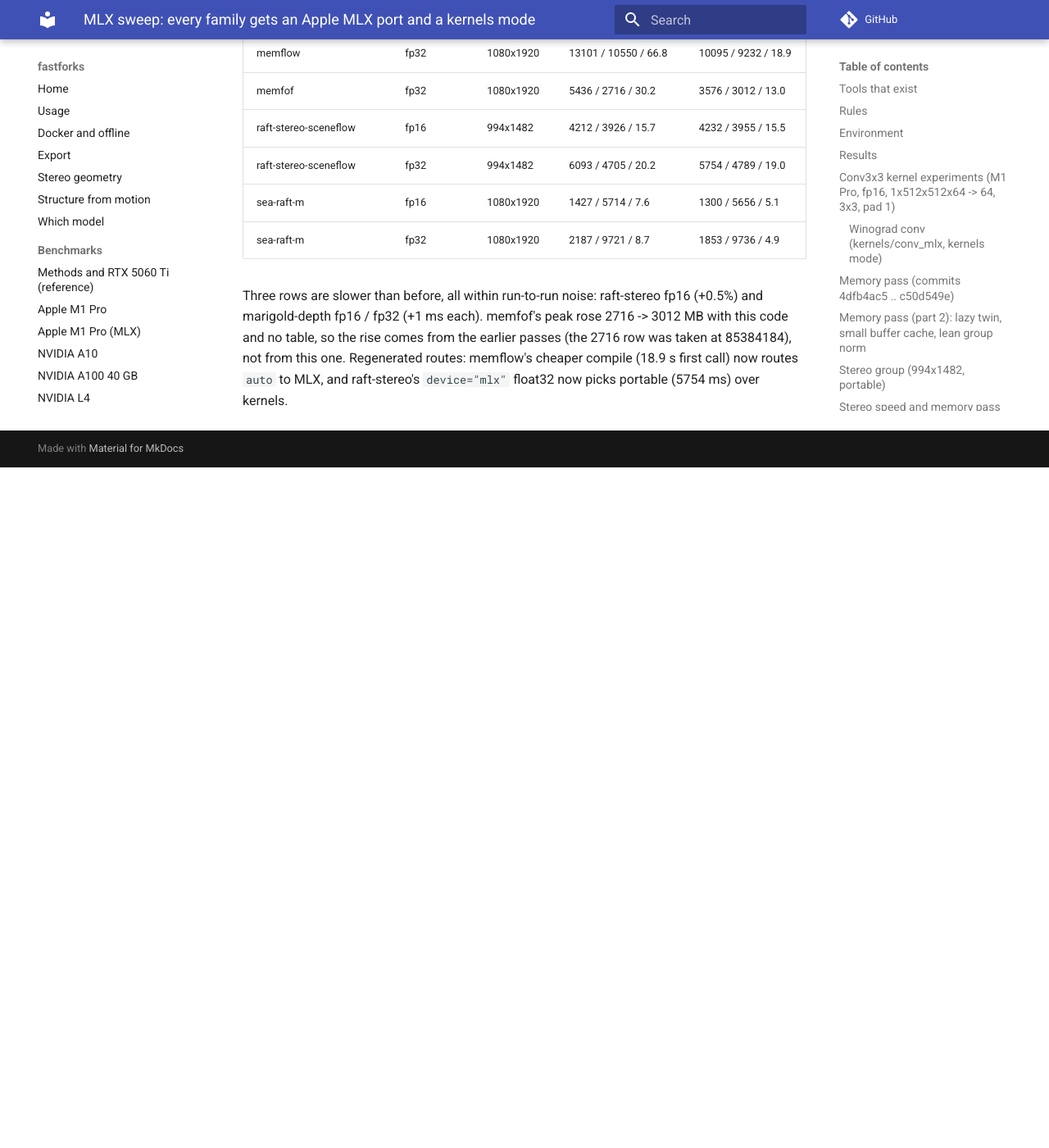
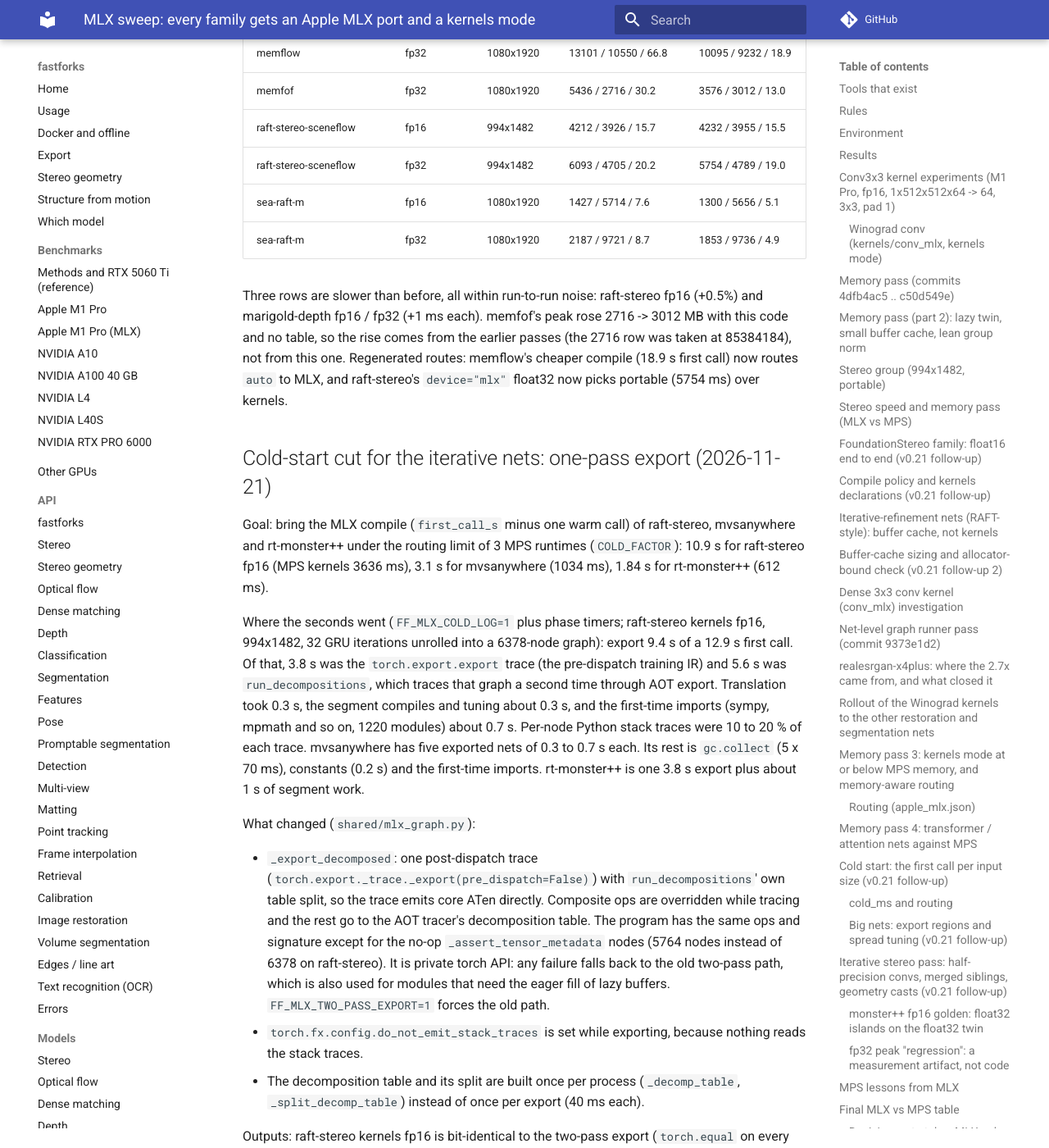
Before and after one commit to kleinicke/fastforks, an MkDocs documentation site: the page built from docs/plans/mlx-sweep.md, in a window 1280 px wide and 1400 px high, scrolled down 94419 px. Shown: the whole window at 82% size. Built offline with MkDocs 1.6.1 and Material for MkDocs 9.7.7, drawn with Linux system fonts in a browser that asks for light colours; comment, search, counter and statistics services are not loaded; before the commit the page ends 94989 px from its top, so only the background shows below that; some of the changed text lies outside the part shown.

Commit message:
MLX export: one post-dispatch trace instead of export + run_decompositions (raft-stereo compile 11.2 -> 5.2 s, auto now MLX)
The decomposition table split is built once per process and node stack traces are off while exporting. The
two-pass path stays as a fallback (FF_MLX_TWO_PASS_EXPORT=1). The raft-stereo, mvsanywhere and rt-monster++
rows were re-measured and the routes regenerated.

Co-Authored-By: Claude Opus 5.5 <noreply@anthropic.com>

```diff
--- a/docs/plans/mlx-sweep.md
+++ b/docs/plans/mlx-sweep.md
@@ -1619,3 +1619,73 @@ fp32 (+1 ms each). memfof's peak rose 2716 -> 3012 MB with this code and no tabl
 passes (the 2716 row was taken at 85384184), not from this one. Regenerated routes: memflow's cheaper compile (18.9 s
 first call) now routes `auto` to MLX, and raft-stereo's `device="mlx"` float32 now picks portable (5754 ms) over
 kernels.
+
+## Cold-start cut for the iterative nets: one-pass export (2026-11-21)
+
+Goal: bring the MLX compile (`first_call_s` minus one warm call) of raft-stereo, mvsanywhere and rt-monster++ under
+the routing limit of 3 MPS runtimes (`COLD_FACTOR`): 10.9 s for raft-stereo fp16 (MPS kernels 3636 ms), 3.1 s for
+mvsanywhere (1034 ms), 1.84 s for rt-monster++ (612 ms).
+
+Where the seconds went (`FF_MLX_COLD_LOG=1` plus phase timers; raft-stereo kernels fp16, 994x1482, 32 GRU iterations
+unrolled into a 6378-node graph): export 9.4 s of a 12.9 s first call. Of that, 3.8 s was the `torch.export.export`
+trace (the pre-dispatch training IR) and 5.6 s was `run_decompositions`, which traces that graph a second time through
+AOT export. Translation took 0.3 s, the segment compiles and tuning about 0.3 s, and the first-time imports (sympy,
+mpmath and so on, 1220 modules) about 0.7 s. Per-node Python stack traces were 10 to 20 % of each trace. mvsanywhere
+has five exported nets of 0.3 to 0.7 s each. Its rest is `gc.collect` (5 x 70 ms), constants (0.2 s) and the
+first-time imports. rt-monster++ is one 3.8 s export plus about 1 s of segment work.
+
+What changed (`shared/mlx_graph.py`):
+
+- `_export_decomposed`: one post-dispatch trace (`torch.export._trace._export(pre_dispatch=False)`) with
+  `run_decompositions`' own table split, so the trace emits core ATen directly. Composite ops are overridden while
+  tracing and the rest go to the AOT tracer's decomposition table. The program has the same ops and signature except
+  for the no-op `_assert_tensor_metadata` nodes (5764 nodes instead of 6378 on raft-stereo). It is private torch API:
+  any failure falls back to the old two-pass path, which is also used for modules that need the eager fill of lazy
+  buffers. `FF_MLX_TWO_PASS_EXPORT=1` forces the old path.
+- `torch.fx.config.do_not_emit_stack_traces` is set while exporting, because nothing reads the stack traces.
+- The decomposition table and its split are built once per process (`_decomp_table`, `_split_decomp_table`) instead
+  of once per export (40 ms each).
+
+Outputs: raft-stereo kernels fp16 is bit-identical to the two-pass export (`torch.equal` on every leaf, with and
+without the plan cache). Goldens pass for raft-stereo-sceneflow, mvsanywhere, rt-monster++, igev-stereo-sceneflow,
+sea-raft-m-kitti, raft-small, nafnet-gopro and wd-vit-tagger-v3, along with `tests/test_mlx_plan_cache.py`.
+
+Survey rows (ms / peak MB / first call s, so compile = first minus ms):
+
+| ref | mode dtype | before | after | compile before -> after | limit |
+|---|---|---|---|---|---|
+| raft-stereo-sceneflow | kernels fp16 | 2986 / 4650 / 14.2 | 2798 / 4613 / 8.0 | 11.2 -> 5.2 s | 10.9 s |
+| raft-stereo-sceneflow | portable fp16 | 4232 / 3955 / 15.5 | 4219 / 3863 / 10.5 | 11.3 -> 6.3 s | (slower than MPS) |
+| raft-stereo-sceneflow | portable fp32 | 5754 / 4789 / 19.0 | 6216 / 4653 / 13.9 | 13.3 -> 7.7 s | (slower than MPS) |
+| raft-stereo-sceneflow | kernels fp32 | 5818 / 5590 / 32.0 | 4662 / 5837 / 11.7 | 26.2 -> 7.0 s | (slower than MPS) |
+| mvsanywhere | portable fp16 | 506 / 1425 / 7.4 | 470 / 1471 / 5.0 | 6.9 -> 4.6 s | 3.1 s |
+| mvsanywhere | portable fp32 | 635 / 2119 / 7.4 | 616 / 2133 / 5.1 | 6.8 -> 4.5 s | 3.2 s |
+| rt-monster++ | kernels fp16 | 622 / 2046 / 13.1 | 574 / 1979 / 9.1 | 12.4 -> 8.5 s | 1.84 s |
+| rt-monster++ | portable fp16 | 713 / 2006 / 13.4 | 672 / 1910 / 9.5 | 12.7 -> 8.9 s | 1.84 s |
+| rt-monster++ | portable fp32 | 1025 / 2394 / 16.1 | 950 / 2286 / 10.5 | 15.1 -> 9.5 s | 1.85 s |
+| rt-monster++ | kernels fp32 | 1020 / 2503 / 14.4 | 934 / 2407 / 9.4 | 13.3 -> 8.4 s | 1.85 s |
+
+Regenerated routes: raft-stereo-sceneflow now routes `auto` to MLX kernels fp16 (0.77x the MPS runtime, with less
+memory than MPS and a compile of 5.2 s against 10.9 s). Its `device="mlx"` float32 now picks kernels (4662 ms). Neither
+mvsanywhere nor rt-monster++ flips.
+
+The survey's first call is noisy for one reason that has nothing to do with this code: the Metal shader cache. The
+first process that runs a kernel set compiles its Metal sources, and later processes find them in the OS cache.
+rt-monster++ portable fp16 took 12.8 s on its first probe and 5.0 s on the next. The survey worker re-run directly gave
+kernels fp16 a 5.6 s first call against the 9.1 s survey row. mvsanywhere fp32's first survey run gave 9.7 s; the
+re-run recorded above gave 5.1 s. The rows above are what the survey measured (one shader-cold run each for raft-stereo
+and rt-monster++). The probe numbers with a warm shader cache are lower still: raft kernels fp16 4.9 s, mvsanywhere fp16
+3.5 to 4.1 s, rt-monster++ 4.3 to 5.0 s.
+
+Plan cache (`FASTFORKS_MLX_PLAN_CACHE`), measured separately with a warm shader cache:
+
+- raft-stereo kernels fp16: compile 4.9 s with no cache, 9.5 s on a miss (`torch.export.save` of the 5.8k-node
+  program) and 4.7 s on a hit. With the one-pass export, loading the program costs about as much as tracing it, so the
+  cache no longer pays on this net.
+- mvsanywhere fp16: 5.4 s with no cache (a noisy run; 4.1 s earlier), 5.5 s on a miss and 2.9 s on a hit. A hit is
+  under its 3.1 s limit, but the routing rule measures a cold process.
+
+What is left: rt-monster++'s export alone (3.8 s) is twice its 1.84 s budget, so only a stored program, a much cheaper
+trace (exporting the GRU body once instead of unrolled) or `Model.warmup` can route it. mvsanywhere needs another
+1 to 1.5 s: its five traces (2.5 s), `gc.collect` after each build (0.35 s) and the first-time imports (about 0.6 s)
+are what remain.
```
Also changed, not shown: 3 other files.
